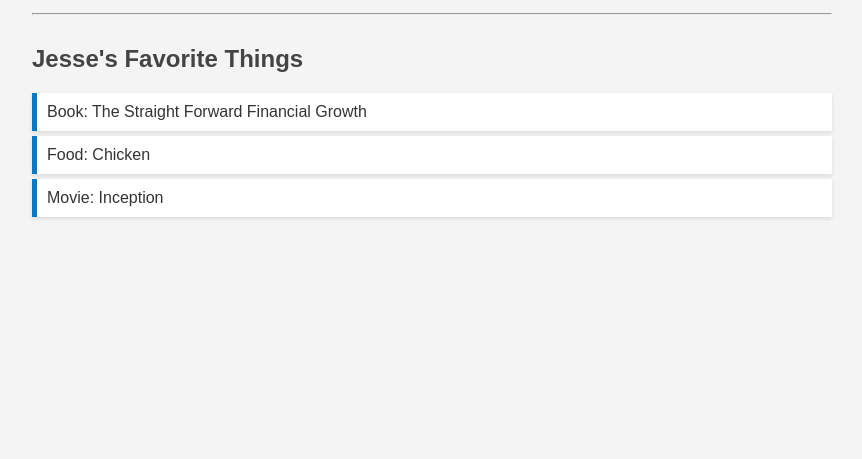
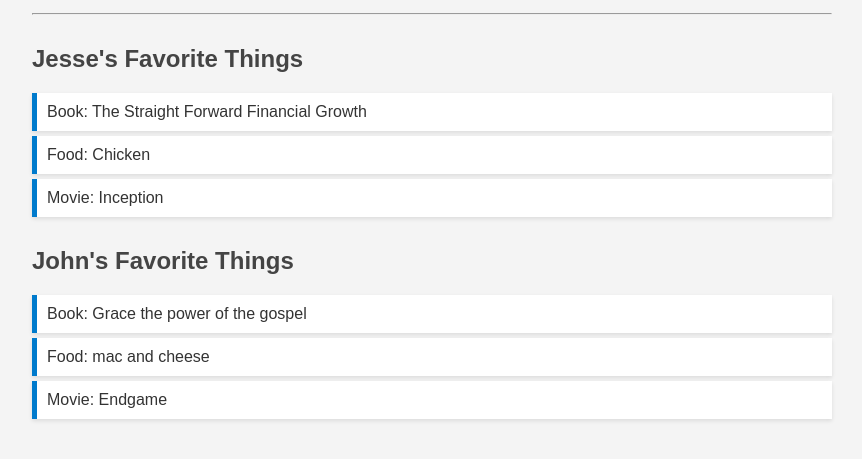
Before and after one commit to KiziriJesse/Tech-Tribe-Github-collab, a plain HTML site: page index.html in a window 1280 px wide. Shown: the part 121-580 px from the top of the page, without its empty margins (208-1070 px from the left). Drawn offline with Linux system fonts and the light colour scheme.

Commit message:
johns additions

```diff
--- a/index.html
+++ b/index.html
@@ -54,6 +54,13 @@
     <li> Movie: Inception</li>
   </ul>
 
+  <h2>John's Favorite Things</h2>
+  <ul>
+    <li> Book: Grace the power of the gospel</li>
+    <li> Food: mac and cheese</li>
+    <li> Movie: Endgame</li>
+  </ul>
+
 
 </body>
 </html>
```
